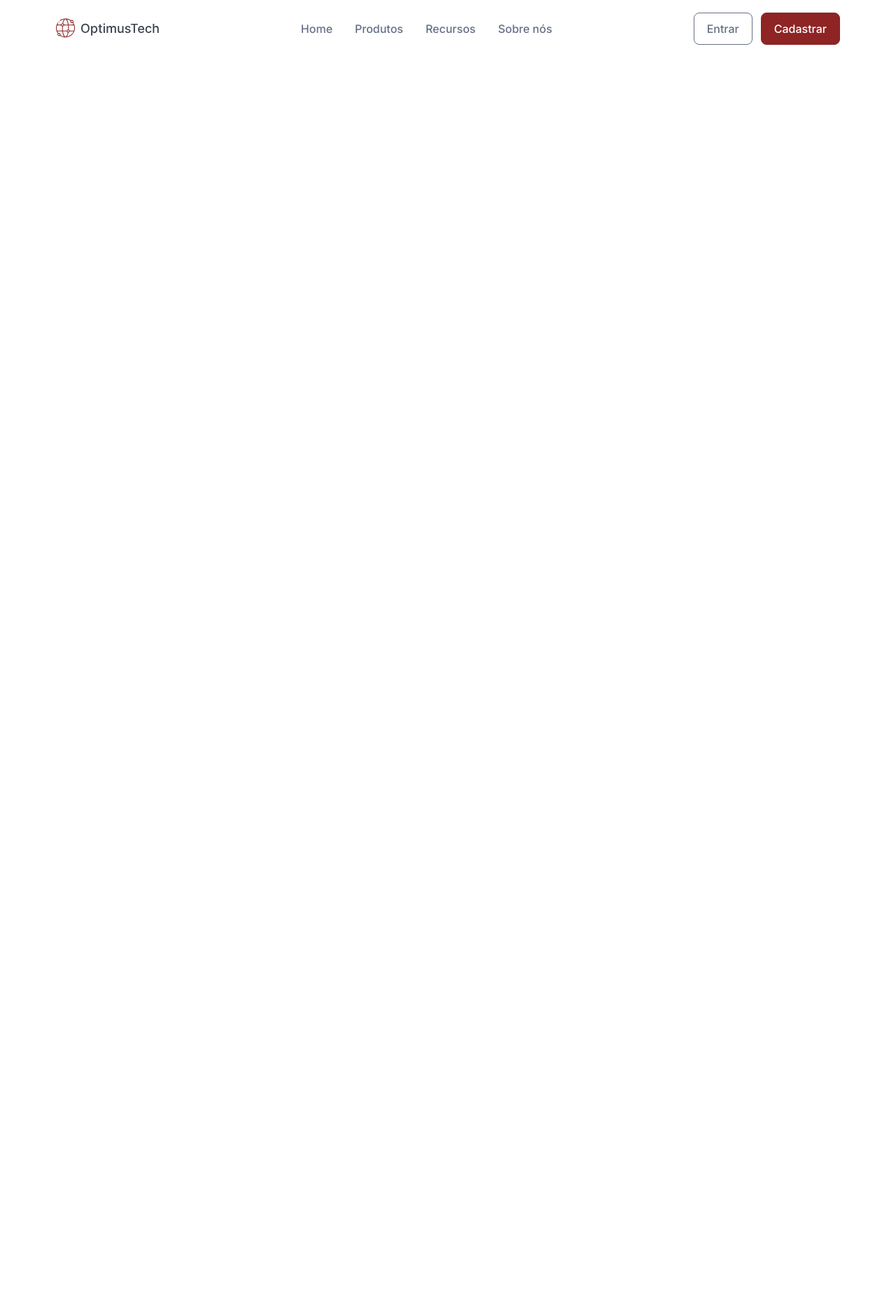
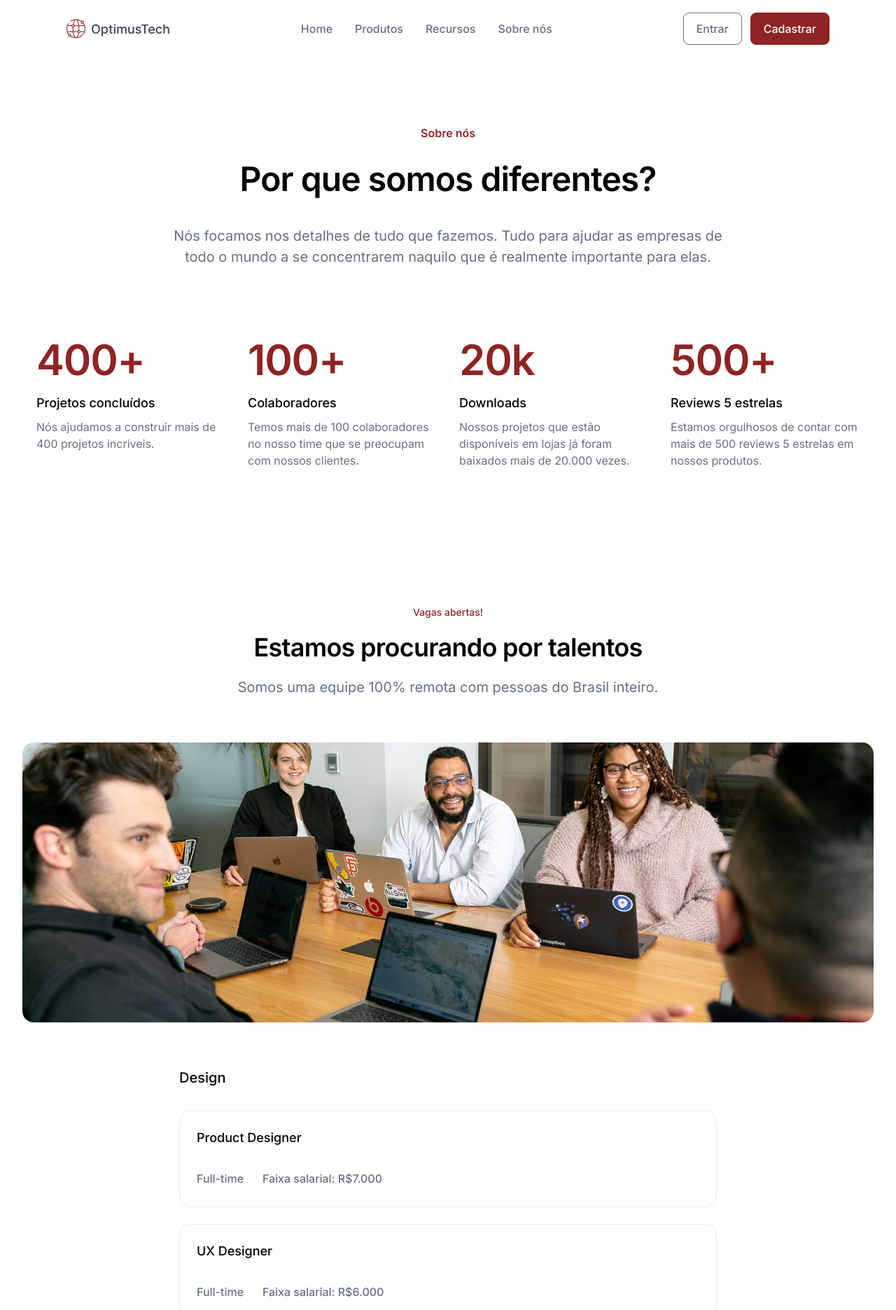
Before and after one commit to thiagorodriguezdev/7daysofcode, a plain HTML site: page index.html in a window 1280 px wide. Shown: the top 1872 px of the page at 70% size. Before the commit the page ends 800 px from the top, so only its background shows below. Drawn offline with Linux system fonts and the light colour scheme.

Commit message:
atualizando projeto

```diff
--- a/css/components.css
+++ b/css/components.css
@@ -32,7 +32,7 @@
 }
 
 .card {
-  max-width: 28rem;
+  max-width: 27rem;
 }
 
 .card__number {
@@ -64,6 +64,7 @@
   border: 0.1rem solid var(--gray-200);
   border-radius: 1.6rem;
   padding: 2.4rem 2.4rem 2.8rem 2.4rem;
+  margin-bottom: 2.4rem;
 }
 
 .vacancies__text {
--- a/css/reset.css
+++ b/css/reset.css
@@ -13,3 +13,15 @@ a {
   text-decoration: none;
   display: inline-block;
 }
+
+img {
+  max-width: 100%;
+  display: block;
+}
+
+.container {
+  width: 100%;
+  max-width: 147rem;
+  margin: 0 auto;
+  padding: 0 1.5rem;
+}
--- a/css/style.css
+++ b/css/style.css
@@ -1,28 +1,58 @@
-.container__header {
-  display: flex;
-  justify-content: space-between;
-  align-items: center;
-  padding: 1.8rem 8rem;
+.container__cabecalho {
+  text-align: center;
+  margin: 9.6rem auto;
+  max-width: 79.1rem;
 }
 
-.navbar {
+.cabecalho__text {
+  font-size: 1.6rem;
+  color: var(--base-red);
+  font-weight: 600;
+  line-height: 2.4rem;
+  margin-bottom: 2.4rem;
+}
+
+.cabecalho__title {
+  margin-bottom: 3.6rem;
+}
+
+.cabecalho__text__secondary {
+  font-size: 2rem;
+  line-height: 3rem;
+  color: var(--gray-500);
+}
+
+.container__metricas {
   display: flex;
   gap: 3.2rem;
+  justify-content: center;
+  margin-bottom: 19.6rem;
 }
 
-.navbar a {
-  font-size: 1.6rem;
-  color: var(--gray-500);
-  font-weight: 500;
-  line-height: 24px;
-  transition: color .3s ease;
+.container__vacancies {
+  text-align: center;
 }
 
-.navbar a:hover {
-  color: #ccc;
+.vacancies__text__primary {
+  font-size: 1.4rem;
+  color: var(--base-red);
+  margin-bottom: 2rem;
+  font-weight: 500;
 }
 
-.btn__header {
-  display: flex;
-  gap: 1.2rem;
+.vacancies__text__secondary {
+  font-size: 2rem;
+  color: var(--gray-500);
+  line-height: 3rem;
+  margin: 2rem 0 6.4rem 0;
 }
+
+.vacancies__image {
+  margin: 0 auto;
+  border-radius: 1.6rem;
+}
+
+.open__vacaciones {
+  max-width: 76.8rem;
+  margin: 64px auto;
+}
--- a/css/variables.css
+++ b/css/variables.css
@@ -3,6 +3,7 @@
   --gray-500: #667085;
   --gray-400: #98a2b3;
   --gray-200: #EAECF0;
+  --gray-menu: #ccc;
   --base-white: #fff;
   --base-red: #8e2424;
   --hover-red-btn: #c96262;
--- a/index.html
+++ b/index.html
@@ -24,7 +24,7 @@
   <link rel="stylesheet" href="./css/header.css">
 </head>
 
-<body>
+<body class="container">
   <header class="container__header">
     <a href="./index.html"><img src="./assets/logo.svg" alt="Logo Optimus Tech"></a>
     <nav class="navbar">
@@ -42,6 +42,83 @@
       </a>
     </div>
   </header>
+
+  <section class="container__cabecalho">
+    <p class="cabecalho__text">Sobre nós</p>
+    <h1 class="cabecalho__title">Por que somos diferentes?</h1>
+    <p class="cabecalho__text__secondary">Nós focamos nos detalhes de tudo que fazemos. Tudo para ajudar as empresas de
+      todo o mundo a se concentrarem
+      naquilo que é realmente importante para elas.</p>
+  </section>
+
+  <section class="container__metricas">
+    <div class="card">
+      <p class="card__number">400+</p>
+      <h4 class="card__title">Projetos concluídos</h4>
+      <p class="card__text">Nós ajudamos a construir mais de 400 projetos incríveis.</p>
+    </div>
+    <div class="card">
+      <p class="card__number">100+</p>
+      <h4 class="card__title">Colaboradores</h4>
+      <p class="card__text">Temos mais de 100 colaboradores no nosso time que se preocupam com nossos clientes.</p>
+    </div>
+    <div class="card">
+      <p class="card__number">20k</p>
+      <h4 class="card__title">Downloads</h4>
+      <p class="card__text">Nossos projetos que estão disponíveis em lojas já foram baixados mais de 20.000 vezes.</p>
+    </div>
+    <div class="card">
+      <p class="card__number">500+</p>
+      <h4 class="card__title">Reviews 5 estrelas</h4>
+      <p class="card__text">Estamos orgulhosos de contar com mais de 500 reviews 5 estrelas em nossos produtos.</p>
+    </div>
+  </section>
+
+  <section class="container__vacancies">
+    <p class="vacancies__text__primary">Vagas abertas!</p>
+    <h2>Estamos procurando por talentos</h2>
+    <p class="vacancies__text__secondary">Somos uma equipe 100% remota com pessoas do Brasil inteiro.</p>
+    <img class="vacancies__image" src="./assets/people-image.png" alt="">
+  </section>
+
+  <section class="container__open__vacaciones">
+    <div class="open__vacaciones">
+      <div class="vacancies">
+        <h3 class="vacancies__title">Design</h3>
+        <div class="vacancies__card">
+          <h4 class="vacancies__subtitle">Product Designer</h4>
+          <p class="vacancies__text">Full-time</p>
+          <p class="vacancies__text">Faixa salarial: R$7.000</p>
+        </div>
+        <div class="vacancies__card">
+          <h4 class="vacancies__subtitle">UX Designer</h4>
+          <p class="vacancies__text">Full-time</p>
+          <p class="vacancies__text">Faixa salarial: R$6.000</p>
+        </div>
+      </div>
+    </div>
+    <div class="open__vacaciones">
+      <div class="vacancies">
+        <h3 class="vacancies__title">Desenvolvimento de Software</h3>
+        <div class="vacancies__card">
+          <h4 class="vacancies__subtitle">Desenvolvedor(a) iOS</h4>
+          <p class="vacancies__text">Full-time</p>
+          <p class="vacancies__text">Faixa salarial: R$8.000</p>
+        </div>
+        <div class="vacancies__card">
+          <h4 class="vacancies__subtitle">Desenvolvedor(a) Front-end</h4>
+          <p class="vacancies__text">Full-time</p>
+          <p class="vacancies__text">Faixa salarial: R$7.000</p>
+        </div>
+        <div class="vacancies__card">
+          <h4 class="vacancies__subtitle">Desenvolvedor(a) Back-end</h4>
+          <p class="vacancies__text">Full-time</p>
+          <p class="vacancies__text">Faixa salarial: R$8.000</p>
+        </div>
+      </div>
+    </div>
+  </section>
+
 </body>
 
 </html>
```
Also changed, not shown: assets/people-image.png (added), components.html (indentation only).
